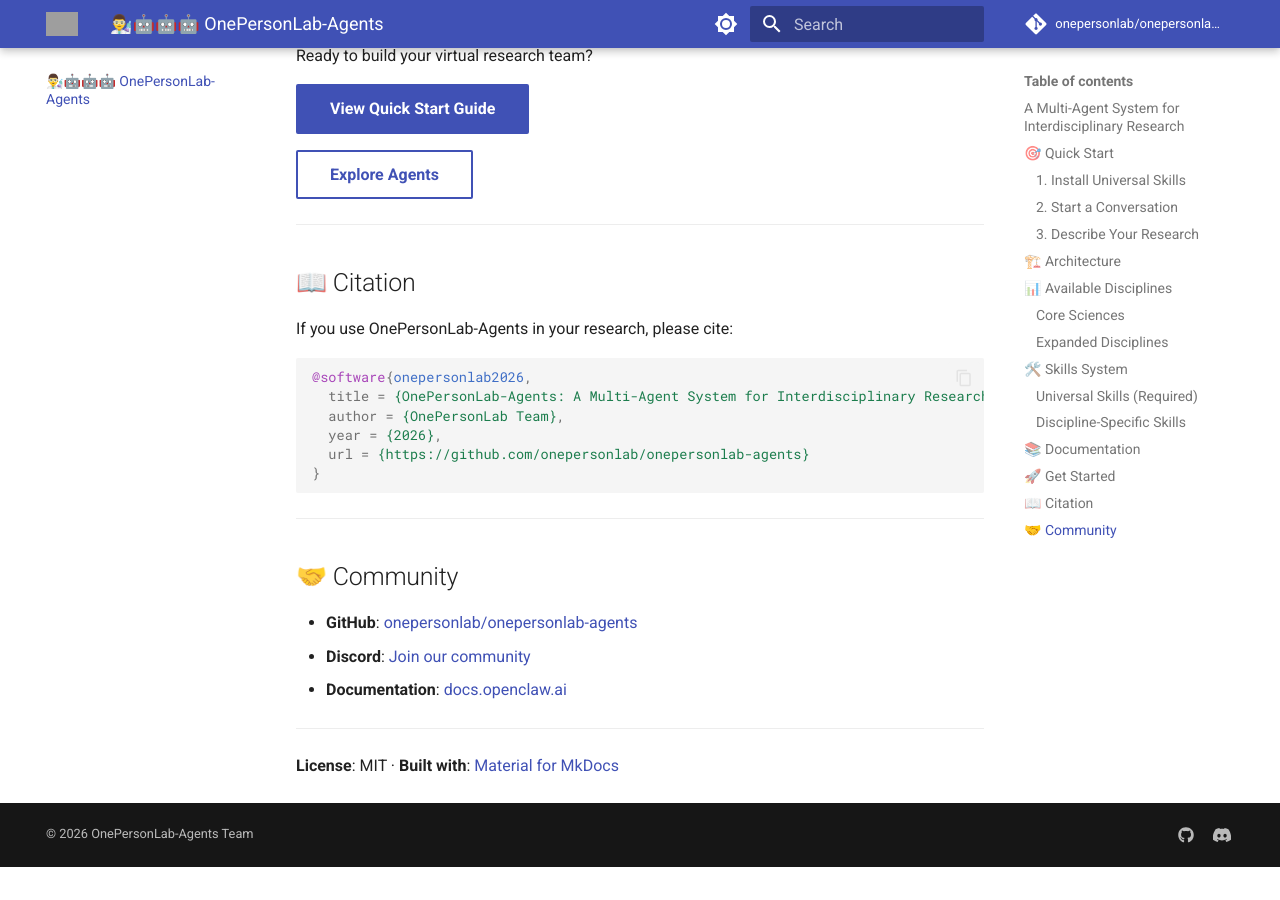
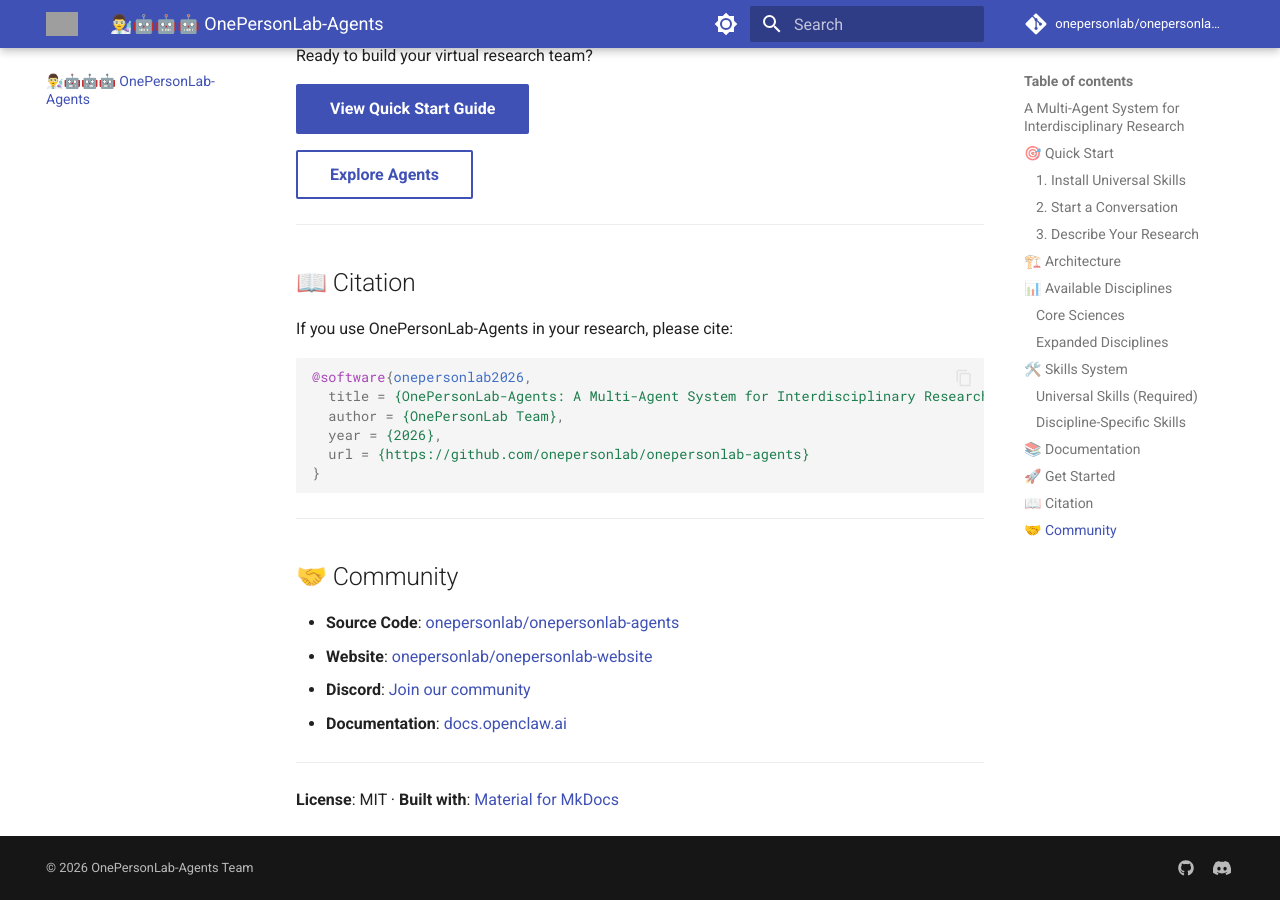
Before and after one commit to onepersonlab/onepersonlab-website, an MkDocs documentation site: the page built from docs/index.md, in a window 1280 px wide and 900 px high, scrolled down 3292 px. Built offline with MkDocs 1.6.1 and Material for MkDocs 9.7.7, drawn with Linux system fonts in a browser that asks for light colours; comment, search, counter and statistics services are not loaded; before the commit the page ends 4159 px from its top, so only the background shows below that; grey boxes are pictures that could not be loaded.

Commit message:
Update repo links and prepare for GitHub Pages deployment

```diff
--- a/docs/index.md
+++ b/docs/index.md
@@ -146,7 +146,8 @@ If you use OnePersonLab-Agents in your research, please cite:
 
 ## 🤝 Community
 
-- **GitHub**: [onepersonlab/onepersonlab-agents](https://github.com/onepersonlab/onepersonlab-agents)
+- **Source Code**: [onepersonlab/onepersonlab-agents](https://github.com/onepersonlab/onepersonlab-agents)
+- **Website**: [onepersonlab/onepersonlab-website](https://github.com/onepersonlab/onepersonlab-website)
 - **Discord**: [Join our community](https://discord.gg/clawd)
 - **Documentation**: [docs.openclaw.ai](https://docs.openclaw.ai)
 
--- a/mkdocs.yml
+++ b/mkdocs.yml
@@ -2,8 +2,8 @@ site_name: OnePersonLab-Agents
 site_description: A multi-agent system for interdisciplinary research
 site_url: https://onepersonlab.github.io/onepersonlab-agents
 
-repo_name: onepersonlab/onepersonlab-agents
-repo_url: https://github.com/onepersonlab/onepersonlab-agents
+repo_name: onepersonlab/onepersonlab-website
+repo_url: https://github.com/onepersonlab/onepersonlab-website
 
 theme:
   name: material
```
Also changed, not shown: README.md (+2 -1 lines).
